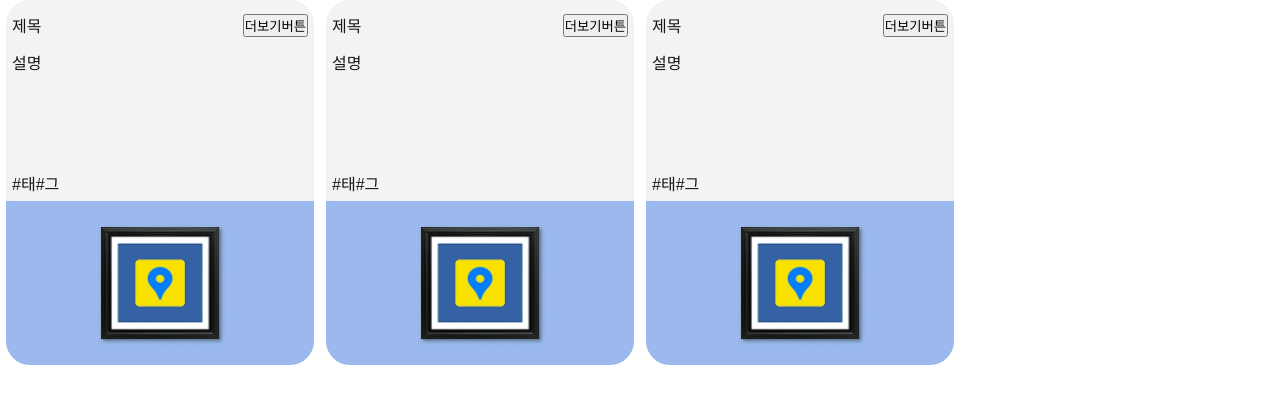
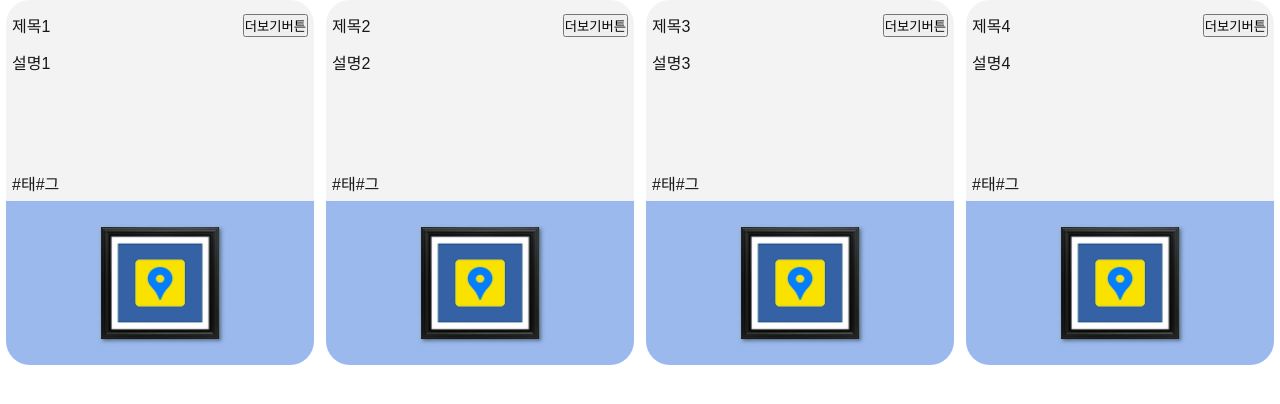
Before and after one commit to MinSungJe/KakaoCorp_Clone, a Next.js app: page / in a window 1280 px wide. Shown: the top 404 px of the page. Built offline with nearby package versions, Linux system fonts and the light colour scheme.

Commit message:
[feat] 캐러셀 드래그기능 추가 (#2)

```diff
--- a/src/app/page.tsx
+++ b/src/app/page.tsx
@@ -1,34 +1,7 @@
 /* eslint-disable jsx-a11y/media-has-caption */
 
-import { UpImageCard } from '@/components/CardComponents'
+import CarouselComponent from '@/components/CarouselComponent'
 
 export default function Home() {
-  return (
-    <ul>
-      <li style={{ display: 'inline-block', padding: '0 6px' }}>
-        <UpImageCard
-          title="제목"
-          description="설명"
-          tag={['태', '그']}
-          src="/card-thumbnail.webp"
-        />
-      </li>
-      <li style={{ display: 'inline-block', padding: '0 6px' }}>
-        <UpImageCard
-          title="제목"
-          description="설명"
-          tag={['태', '그']}
-          src="/card-thumbnail.webp"
-        />
-      </li>
-      <li style={{ display: 'inline-block', padding: '0 6px' }}>
-        <UpImageCard
-          title="제목"
-          description="설명"
-          tag={['태', '그']}
-          src="/card-thumbnail.webp"
-        />
-      </li>
-    </ul>
-  )
+  return <CarouselComponent />
 }
--- /dev/null
+++ b/src/components/CarouselComponent.tsx
@@ -0,0 +1,53 @@
+/* eslint-disable jsx-a11y/no-static-element-interactions */
+
+'use client'
+
+import useCarouselScroll from '@/hooks/useCarouselScroll'
+import { UpImageCard } from './CardComponents'
+import S from './styles/CarouselComponent.module.css'
+
+export default function CarouselComponent() {
+  const [handleMouseDown, handleMouseMove, handleMouseUp, handleMouseLeave] =
+    useCarouselScroll()
+
+  return (
+    <div
+      className={S.carousel}
+      onMouseDown={handleMouseDown} // 마우스 클릭 시작
+      onMouseMove={handleMouseMove} // 마우스 이동 중
+      onMouseUp={handleMouseUp} // 마우스 클릭 끝날 때
+      onMouseLeave={handleMouseLeave} // 마우스가 캐러셀을 벗어날 때
+    >
+      <UpImageCard
+        title="제목1"
+        description="설명1"
+        tag={['태', '그']}
+        src="/card-thumbnail.webp"
+      />
+      <UpImageCard
+        title="제목2"
+        description="설명2"
+        tag={['태', '그']}
+        src="/card-thumbnail.webp"
+      />
+      <UpImageCard
+        title="제목3"
+        description="설명3"
+        tag={['태', '그']}
+        src="/card-thumbnail.webp"
+      />
+      <UpImageCard
+        title="제목4"
+        description="설명4"
+        tag={['태', '그']}
+        src="/card-thumbnail.webp"
+      />
+      <UpImageCard
+        title="제목5"
+        description="설명5"
+        tag={['태', '그']}
+        src="/card-thumbnail.webp"
+      />
+    </div>
+  )
+}
--- /dev/null
+++ b/src/components/styles/CarouselComponent.module.css
@@ -0,0 +1,13 @@
+.carousel {
+    white-space: nowrap;
+    overflow-x: scroll;
+}
+
+.carousel>* {
+    display: inline-block;
+    margin: 0 6px;
+}
+
+.carousel::-webkit-scrollbar {
+    display: none;
+}
--- /dev/null
+++ b/src/hooks/useCarouselScroll.ts
@@ -0,0 +1,36 @@
+import { SetStateAction, useState } from 'react'
+
+export default function useCarouselScroll() {
+  const [isDragging, setIsDragging] = useState(false) // 드래그 상태
+  const [startX, setStartX] = useState(0) // 마우스 드래그 시작 위치
+  const [scrollLeft, setScrollLeft] = useState(0) // 드래그 시작 시 캐러셀 스크롤 위치
+
+  const handleMouseDown = (e: {
+    pageX: number
+    currentTarget: { offsetLeft: number; scrollLeft: SetStateAction<number> }
+  }) => {
+    setIsDragging(true) // 드래그 시작
+    setStartX(e.pageX - e.currentTarget.offsetLeft) // 시작 X좌표 저장
+    setScrollLeft(e.currentTarget.scrollLeft) // 시작할 때 스크롤 위치 저장
+  }
+
+  const handleMouseMove = (e: {
+    pageX: number
+    currentTarget: { offsetLeft: number; scrollLeft: number }
+  }) => {
+    if (!isDragging) return // 드래그 중이 아니면 아무것도 하지 않음
+    const x = e.pageX - e.currentTarget.offsetLeft // 현재 X좌표 계산
+    const walk = (x - startX) * 2 // 드래그 이동 거리 (속도 조정 가능)
+    e.currentTarget.scrollLeft = scrollLeft - walk // 스크롤 이동
+  }
+
+  const handleMouseUp = () => {
+    setIsDragging(false) // 드래그 종료
+  }
+
+  const handleMouseLeave = () => {
+    setIsDragging(false) // 캐러셀 밖으로 나가면 드래그 종료
+  }
+
+  return [handleMouseDown, handleMouseMove, handleMouseUp, handleMouseLeave]
+}
```
